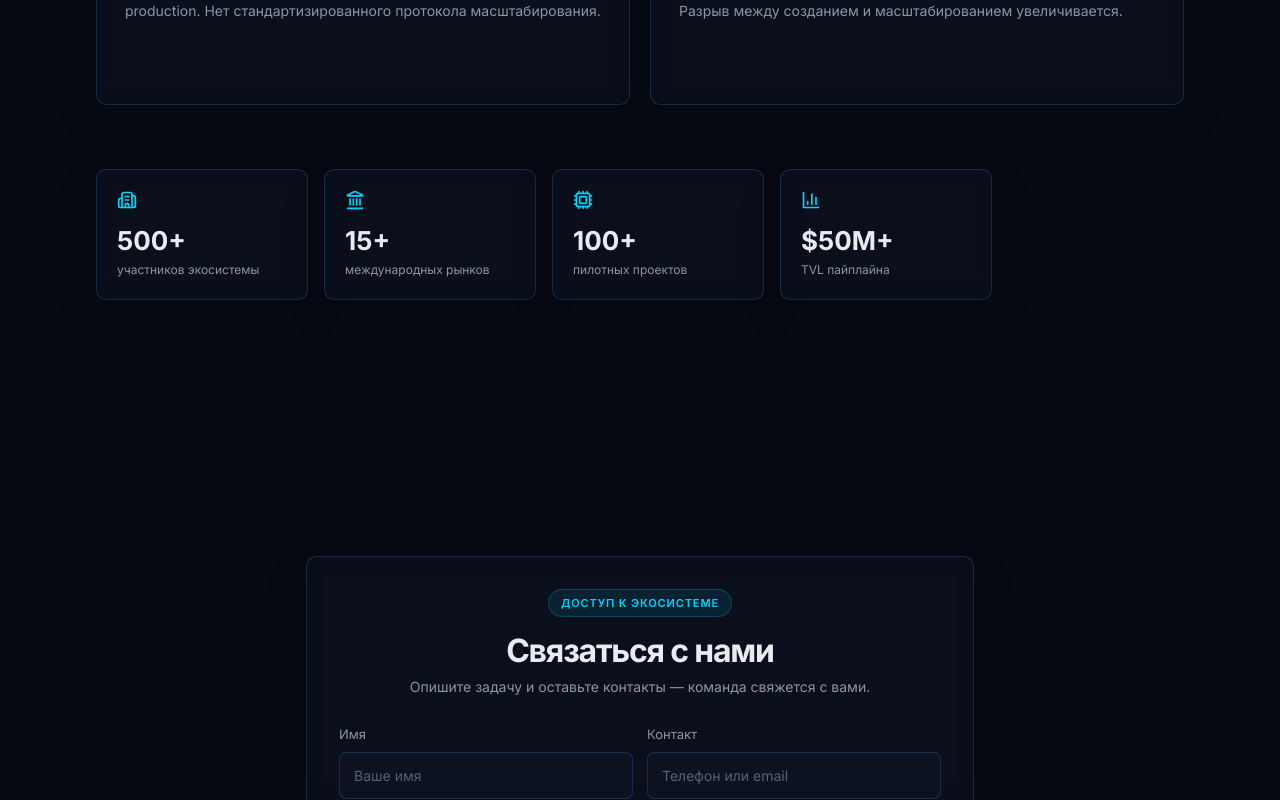
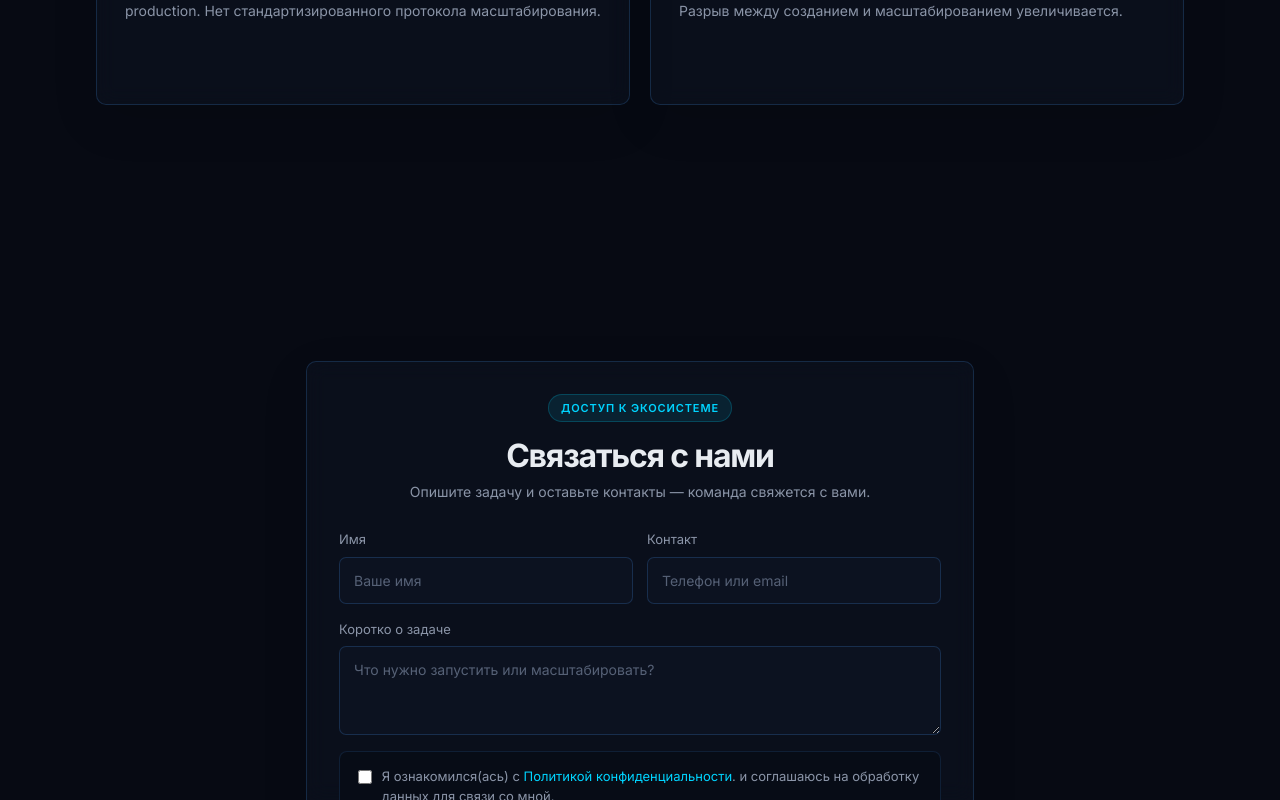
Before and after one commit to Brendon213/deeptech.family, a Next.js app: page / in a window 1280 px wide. Shown: the part 1591-2391 px from the top of the page. Built offline with nearby package versions, Linux system fonts and the light colour scheme; no server answers.

Commit message:
Remove public challenge metrics block

```diff
--- a/app/globals.css
+++ b/app/globals.css
@@ -317,13 +317,8 @@ main, .site-footer { position: relative; z-index: 1; }
 .button.small { min-height: 34px; padding: 0 16px; font-size: 12px; }
 
 .glass-panel { border: 1px solid rgba(30, 58, 95, .62); border-radius: 10px; background: rgba(12, 18, 32, .68); box-shadow: 0 16px 48px rgba(0, 0, 0, .1); backdrop-filter: blur(10px); }
-.hero-stats { display: grid; grid-template-columns: repeat(4, minmax(0, 1fr)); max-width: 896px; gap: 16px; }
-.stat-card { min-height: 126px; padding: 20px; transition: border-color .2s ease, transform .2s ease; }
-.challenge-stats { margin-top: 64px; }
-.stat-card:hover, .challenge-card:hover, .module-card:hover, .role-card:hover, .infrastructure-card:hover, .contact-card:hover { border-color: rgba(0, 212, 255, .3); transform: translateY(-2px); }
+.challenge-card:hover, .module-card:hover, .role-card:hover, .infrastructure-card:hover, .contact-card:hover { border-color: rgba(0, 212, 255, .3); transform: translateY(-2px); }
 .accent-icon { color: var(--accent); }
-.stat-card strong { display: block; margin-top: 12px; color: var(--text); font-size: 26px; line-height: 1; }
-.stat-card span { display: block; margin-top: 7px; color: var(--muted); font-size: 12px; }
 
 .section { position: relative; padding: 128px 0; }
 .section-heading { margin-bottom: 56px; }
@@ -501,7 +496,6 @@ main, .site-footer { position: relative; z-index: 1; }
   .container { padding-right: 32px; padding-left: 32px; }
   .hero { min-height: 760px; }
   .hero h1 { font-size: clamp(48px, 8vw, 68px); }
-  .hero-stats { grid-template-columns: repeat(2, minmax(0, 1fr)); }
   .module-grid, .role-grid { grid-template-columns: repeat(2, minmax(0, 1fr)); }
   .infrastructure-grid { grid-template-columns: repeat(2, minmax(0, 1fr)); }
   .contacts-grid { grid-template-columns: repeat(2, minmax(0, 1fr)); }
@@ -524,7 +518,7 @@ main, .site-footer { position: relative; z-index: 1; }
   .hero-sub { margin-bottom: 28px; font-size: 17px; }
   .hero-cta { align-items: flex-start; flex-direction: column; margin-bottom: 40px; }
   .button { width: auto; }
-  .hero-stats, .challenge-grid, .form-fields, .channel-grid, .module-grid, .role-grid, .infrastructure-grid, .contacts-grid { grid-template-columns: 1fr; }
+  .challenge-grid, .form-fields, .channel-grid, .module-grid, .role-grid, .infrastructure-grid, .contacts-grid { grid-template-columns: 1fr; }
   .section { padding: 84px 0; }
   .section-heading { margin-bottom: 36px; }
   .section h2 { font-size: 36px; letter-spacing: -.8px; }
--- a/components/LanguageProvider.tsx
+++ b/components/LanguageProvider.tsx
@@ -27,13 +27,6 @@ const translations = {
       sub: "Инфраструктура взаимодействия корпораций, стартапов и институтов для пилотов, промышленного внедрения и выхода на международные рынки.",
       start: "Начать проект",
       infrastructure: "Изучить инфраструктуру",
-      statsLabel: "Ключевые показатели",
-      stats: [
-        ["500+", "участников экосистемы"],
-        ["15+", "международных рынков"],
-        ["100+", "пилотных проектов"],
-        ["$50M+", "TVL пайплайна"],
-      ],
     },
     challenges: {
       eyebrow: "Вызовы коммерциализации",
@@ -159,13 +152,6 @@ const translations = {
       sub: "Infrastructure connecting corporations, startups and institutions for pilots, industrial deployment and international market expansion.",
       start: "Start a project",
       infrastructure: "Explore infrastructure",
-      statsLabel: "Key metrics",
-      stats: [
-        ["500+", "ecosystem participants"],
-        ["15+", "international markets"],
-        ["100+", "pilot projects"],
-        ["$50M+", "pipeline TVL"],
-      ],
     },
     challenges: {
       eyebrow: "Commercialization challenges",
@@ -291,8 +277,6 @@ const translations = {
       sub: "Infraestructura que conecta empresas, startups e instituciones para realizar pilotos, desplegar soluciones industriales y acceder a mercados internacionales.",
       start: "Iniciar un proyecto",
       infrastructure: "Explorar la infraestructura",
-      statsLabel: "Indicadores clave",
-      stats: [["500+", "participantes del ecosistema"], ["15+", "mercados internacionales"], ["100+", "proyectos piloto"], ["$50M+", "valor del pipeline"]],
     },
     challenges: {
       eyebrow: "Retos de comercialización",
@@ -416,8 +400,6 @@ const translations = {
       sub: "بنية تربط الشركات الناشئة والمؤسسات لإطلاق المشاريع التجريبية والتطبيق الصناعي والوصول إلى الأسواق الدولية.",
       start: "ابدأ مشروعاً",
       infrastructure: "استكشف البنية التحتية",
-      statsLabel: "المؤشرات الرئيسية",
-      stats: [["500+", "مشارك في المنظومة"], ["15+", "سوقاً دولياً"], ["100+", "مشروعاً تجريبياً"], ["$50M+", "قيمة مسار المشاريع"]],
     },
     challenges: {
       eyebrow: "تحديات التسويق التجاري",
@@ -541,8 +523,6 @@ const translations = {
       sub: "连接企业、初创公司与机构，为试点、产业落地和拓展国际市场提供协作基础设施。",
       start: "启动项目",
       infrastructure: "了解基础设施",
-      statsLabel: "关键指标",
-      stats: [["500+", "生态参与者"], ["15+", "国际市场"], ["100+", "试点项目"], ["$50M+", "项目管线总值"]],
     },
     challenges: {
       eyebrow: "商业化挑战",
--- a/components/ScrollReveal.tsx
+++ b/components/ScrollReveal.tsx
@@ -5,7 +5,6 @@ import { useEffect } from "react";
 const revealTargets = [
   ".section-heading",
   ".entry-box",
-  ".hero-stats .stat-card",
   ".challenge-card",
   ".module-card",
   ".role-card",
--- a/components/sections/Challenges.tsx
+++ b/components/sections/Challenges.tsx
@@ -4,7 +4,6 @@ import Icon from "@/components/Icon";
 import { useLanguage } from "@/components/LanguageProvider";
 
 const icons = ["timer", "trending-down", "circle-dashed", "gauge"] as const;
-const metricIcons = ["building-2", "landmark", "cpu", "chart-column"] as const;
 
 export default function Challenges() {
   const { t } = useLanguage();
@@ -34,16 +33,6 @@ export default function Challenges() {
             </article>
           ))}
         </div>
-
-        <div className="hero-stats challenge-stats" aria-label={t.hero.statsLabel}>
-          {t.hero.stats.map(([value, label], index) => (
-            <div className="glass-panel stat-card" key={label}>
-              <Icon name={metricIcons[index]} size={20} className="accent-icon" />
-              <strong>{value}</strong>
-              <span>{label}</span>
-            </div>
-          ))}
-        </div>
       </div>
     </section>
   );
```
